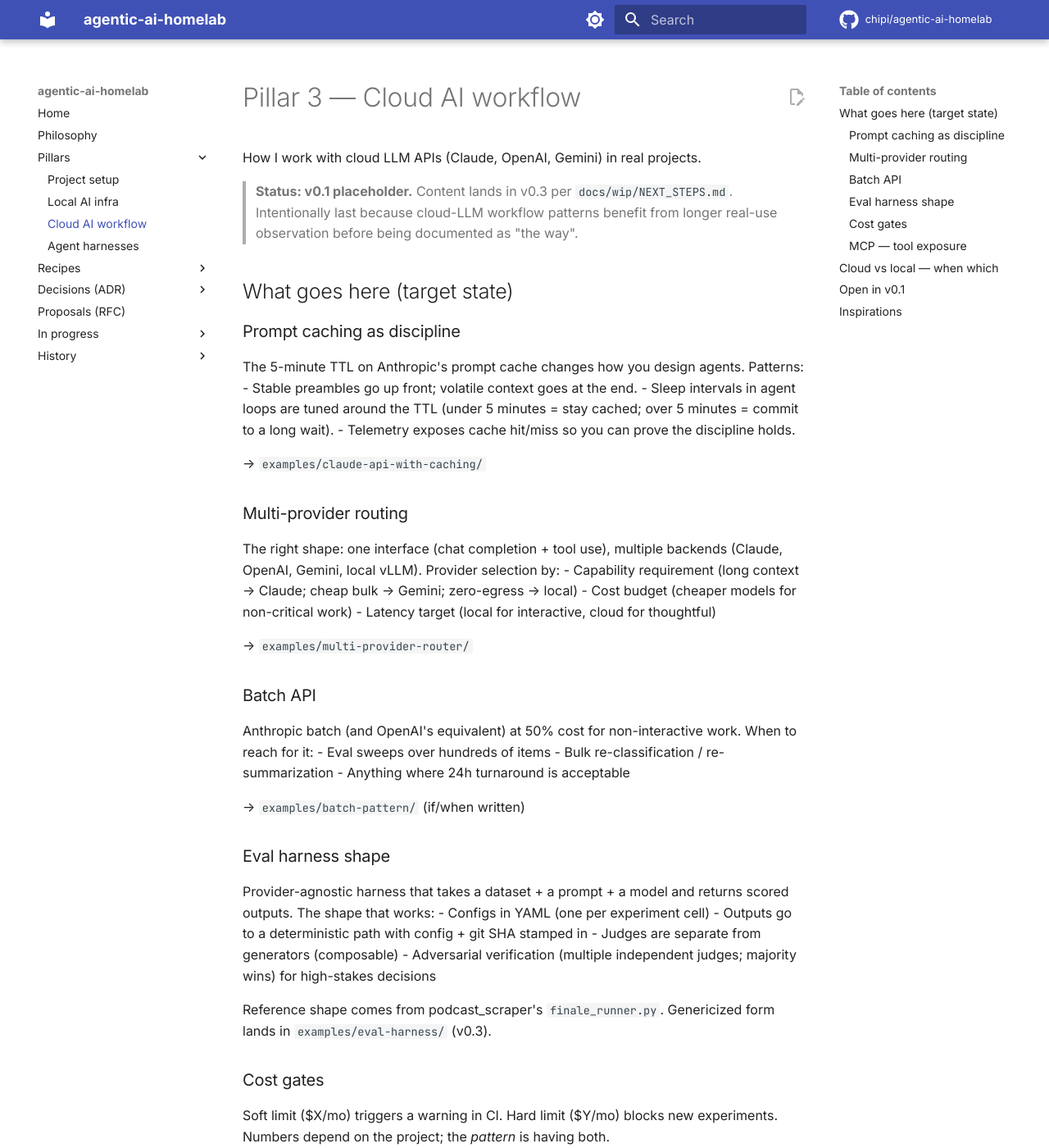
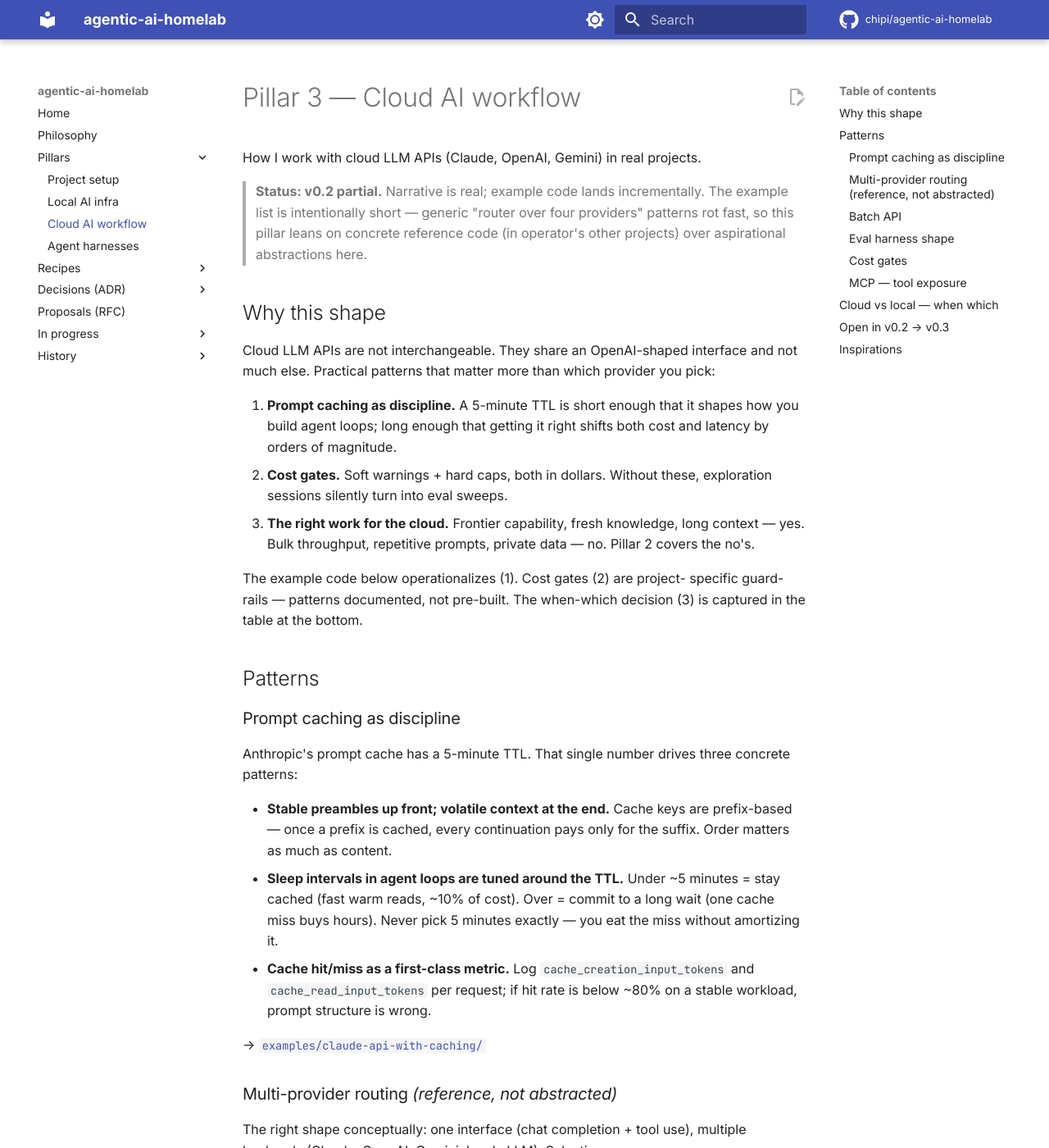
Before and after one commit to chipi/agentic-ai-homelab, an MkDocs documentation site: the page built from docs/cloud-ai-workflow.md, in a window 1280 px wide and 1400 px high. Shown: the whole window at 82% size. Built offline with MkDocs 1.6.1 and Material for MkDocs 9.7.7, drawn with Linux system fonts in a browser that asks for light colours; comment, search, counter and statistics services are not loaded; some of the changed text lies outside the part shown.

Commit message:
Pillar 3 v0.2: cloud-ai-workflow narrative + two example skeletons
Three of four Pillar 3 items. examples/eval-harness/ deferred to a
separate commit pending recon of podcast_scraper-FUTURE/finale_runner.py.

docs/cloud-ai-workflow.md (rewritten, +91/-39):
- Status v0.1 placeholder → v0.2 partial
- "Why this shape" lead-in (3 patterns that matter — caching as
  discipline, cost gates, right-work-for-cloud)
- Prompt-caching sharpened with concrete 5-min TTL rules (prefix-based
  caching, sleep-interval guidance, hit-rate target)
- Multi-provider routing kept as concept, NOT extracted into
  examples/multi-provider-router/ — honest deferral to
  podcast_scraper-infra's cloud_balanced / cloud_thin / cloud_with_dgx_*
  provider classes (the real reference, beaten on by real work)
- Cost gates expressed as concrete env-var middleware shape, composing
  with token-management recipe
- Cross-links: MCP registry pattern in agent-harnesses.md;
  token-management recipe

examples/claude-api-with-caching/ (new):
- README — what it demonstrates, how to run, expected cache telemetry
  output, common mistakes (volatile content before marker, sleeping
  exactly 5 min, tiny preambles below cache minimum, mid-conversation
  model changes)
- requirements.txt — pinned anthropic SDK
- run.py — 3 sequential calls, cache_control on system preamble,
  log_cache_usage helper, ANTHROPIC_MODEL env override for clean
  version migration

examples/mcp-tool-template/ (new):
- README — three tool shapes (pure / structured / filesystem),
  wiring snippets for both Claude Code (.mcp.json or ~/.claude.json)
  and opencode (~/.config/opencode/opencode.json), token-discipline
  rules for MCP authors (structured > prose, truncate proactively,
  no success messages)
- requirements.txt — pinned fastmcp
- server.py — greet (pure-function), word_stats (typed args +
  structured response), read_lines (filesystem with 20-line default
  truncation + clean error handling)

Co-Authored-By: Claude Opus 4.7 (1M context) <noreply@anthropic.com>

````diff
--- a/docs/cloud-ai-workflow.md
+++ b/docs/cloud-ai-workflow.md
@@ -2,71 +2,122 @@
 
 How I work with cloud LLM APIs (Claude, OpenAI, Gemini) in real projects.
 
-> **Status: v0.1 placeholder.** Content lands in v0.3 per
-> `docs/wip/NEXT_STEPS.md`. Intentionally last because cloud-LLM workflow
-> patterns benefit from longer real-use observation before being
-> documented as "the way".
+> **Status: v0.2 partial.** Narrative is real; example code lands
+> incrementally. The example list is intentionally short — generic
+> "router over four providers" patterns rot fast, so this pillar leans
+> on concrete reference code (in operator's other projects) over
+> aspirational abstractions here.
 
-## What goes here (target state)
+## Why this shape
+
+Cloud LLM APIs are not interchangeable. They share an OpenAI-shaped
+interface and not much else. Practical patterns that matter more than
+which provider you pick:
+
+1. **Prompt caching as discipline.** A 5-minute TTL is short enough that
+   it shapes how you build agent loops; long enough that getting it right
+   shifts both cost and latency by orders of magnitude.
+2. **Cost gates.** Soft warnings + hard caps, both in dollars. Without
+   these, exploration sessions silently turn into eval sweeps.
+3. **The right work for the cloud.** Frontier capability, fresh
+   knowledge, long context — yes. Bulk throughput, repetitive prompts,
+   private data — no. Pillar 2 covers the no's.
+
+The example code below operationalizes (1). Cost gates (2) are project-
+specific guard-rails — patterns documented, not pre-built. The
+when-which decision (3) is captured in the table at the bottom.
+
+## Patterns
 
 ### Prompt caching as discipline
 
-The 5-minute TTL on Anthropic's prompt cache changes how you design
-agents. Patterns:
-- Stable preambles go up front; volatile context goes at the end.
-- Sleep intervals in agent loops are tuned around the TTL (under 5
-  minutes = stay cached; over 5 minutes = commit to a long wait).
-- Telemetry exposes cache hit/miss so you can prove the discipline holds.
+Anthropic's prompt cache has a 5-minute TTL. That single number drives
+three concrete patterns:
 
-→ `examples/claude-api-with-caching/`
+- **Stable preambles up front; volatile context at the end.** Cache
+  keys are prefix-based — once a prefix is cached, every continuation
+  pays only for the suffix. Order matters as much as content.
+- **Sleep intervals in agent loops are tuned around the TTL.** Under
+  ~5 minutes = stay cached (fast warm reads, ~10% of cost). Over =
+  commit to a long wait (one cache miss buys hours). Never pick 5
+  minutes exactly — you eat the miss without amortizing it.
+- **Cache hit/miss as a first-class metric.** Log `cache_creation_input_tokens`
+  and `cache_read_input_tokens` per request; if hit rate is below ~80%
+  on a stable workload, prompt structure is wrong.
 
-### Multi-provider routing
+→ [`examples/claude-api-with-caching/`](https://github.com/chipi/agentic-ai-homelab/tree/main/examples/claude-api-with-caching)
 
-The right shape: one interface (chat completion + tool use), multiple
-backends (Claude, OpenAI, Gemini, local vLLM). Provider selection by:
-- Capability requirement (long context → Claude; cheap bulk → Gemini;
-  zero-egress → local)
-- Cost budget (cheaper models for non-critical work)
-- Latency target (local for interactive, cloud for thoughtful)
+### Multi-provider routing *(reference, not abstracted)*
 
-→ `examples/multi-provider-router/`
+The right shape conceptually: one interface (chat completion + tool use),
+multiple backends (Claude, OpenAI, Gemini, local vLLM). Selection axes:
+
+- **Capability requirement** — long context → Claude; cheap bulk → Gemini;
+  zero-egress → local vLLM
+- **Cost budget** — cheaper models for non-critical work
+- **Latency target** — local for interactive, cloud for thoughtful
+
+Not extracted into `examples/multi-provider-router/`. The honest reference
+is operator's `podcast_scraper-infra` provider classes (`cloud_balanced`,
+`cloud_thin`, `cloud_with_dgx_*`), where the abstraction has been beaten
+on by real work. Genericizing it cleanly is more work than its derived
+value here.
 
 ### Batch API
 
-Anthropic batch (and OpenAI's equivalent) at 50% cost for non-interactive
+Anthropic Batch (and OpenAI's equivalent) at 50% cost for non-interactive
 work. When to reach for it:
+
 - Eval sweeps over hundreds of items
 - Bulk re-classification / re-summarization
 - Anything where 24h turnaround is acceptable
 
-→ `examples/batch-pattern/` (if/when written)
+The shape: stage requests into batch jobs, poll for completion, persist
+outputs alongside their inputs. Pattern lives inline in the eval-harness
+example (below) rather than as its own example dir.
 
 ### Eval harness shape
 
 Provider-agnostic harness that takes a dataset + a prompt + a model and
 returns scored outputs. The shape that works:
-- Configs in YAML (one per experiment cell)
-- Outputs go to a deterministic path with config + git SHA stamped in
-- Judges are separate from generators (composable)
-- Adversarial verification (multiple independent judges; majority wins)
-  for high-stakes decisions
 
-Reference shape comes from podcast_scraper's `finale_runner.py`. Genericized
-form lands in `examples/eval-harness/` (v0.3).
+- **Configs in YAML** — one per experiment cell (prompt × model × hyperparams)
+- **Outputs to a deterministic path** with config + git SHA stamped in
+- **Judges separate from generators** — composable, swappable
+- **Adversarial verification** — multiple independent judges; majority
+  wins for high-stakes decisions
+
+Reference shape comes from podcast_scraper's `finale_runner.py`.
+Genericized form lands in
+[`examples/eval-harness/`](https://github.com/chipi/agentic-ai-homelab/tree/main/examples/eval-harness)
+once the operator points at the canonical source.
 
 ### Cost gates
 
 Soft limit ($X/mo) triggers a warning in CI. Hard limit ($Y/mo) blocks
 new experiments. Numbers depend on the project; the *pattern* is having
-both.
+both, expressed as a single env-driven config:
+
+```
+ANTHROPIC_COST_SOFT_USD=50
+ANTHROPIC_COST_HARD_USD=200
+```
+
+Then a small middleware around your provider client checks
+`anthropic_billing_usage_query()` (or equivalent) once per minute and
+raises a `CostGateExceeded` exception when crossed. Soft = log + Slack;
+hard = exception that aborts the run. Composes with token-side discipline
+from [`recipes/token-management-lean-ctx-rtk.md`](recipes/token-management-lean-ctx-rtk.md)
+— two layers, different lever.
 
 ### MCP — tool exposure
 
 When the agent needs to *do* things (read files, search code, run shell)
-rather than just reason about them. FastMCP + my project tools wired
-into opencode / Claude Code.
+rather than just reason about them. FastMCP + project tools wired into
+opencode / Claude Code via the MCP server registry pattern in
+[`agent-harnesses.md`](agent-harnesses.md#mcp-server-registry-pattern).
 
-→ `examples/mcp-tool-template/`
+→ [`examples/mcp-tool-template/`](https://github.com/chipi/agentic-ai-homelab/tree/main/examples/mcp-tool-template)
 
 ## Cloud vs local — when which
 
@@ -80,16 +131,17 @@ into opencode / Claude Code.
 | Cheap eval sweeps | Anthropic / OpenAI batch | 50% discount, 24h turnaround |
 | Tool calls + structured output | Claude or vLLM with tool parser | Most reliable across models |
 
-## Open in v0.1
+## Open in v0.2 → v0.3
 
-- [ ] Every example dir referenced above (see `docs/wip/NEXT_STEPS.md`).
-- [ ] Concrete cost-gate sample config.
-- [ ] One canonical "Claude with prompt caching" Python skeleton.
-- [ ] Concrete multi-provider router code (not just the abstract shape).
+- [ ] `examples/claude-api-with-caching/` — Python skeleton with cache
+      hit/miss telemetry + model-version migration pattern.
+- [ ] `examples/mcp-tool-template/` — minimal FastMCP server.
+- [ ] `examples/eval-harness/` — provider-agnostic harness, pending
+      operator's pointer to the canonical `finale_runner.py`.
 
 ## Inspirations
 
-- Anthropic prompt caching docs — `https://docs.anthropic.com/`
+- Anthropic prompt caching docs — <https://docs.anthropic.com/>
 - podcast_scraper `finale_runner.py` — eval harness shape.
 - podcast_scraper `cloud_balanced` / `cloud_thin` / `cloud_with_dgx_*`
   profiles — multi-provider routing in practice.
````
Also changed, not shown: examples/claude-api-with-caching/README.md (added, +81 -0 lines), examples/mcp-tool-template/README.md (added, +109 -0 lines), 4 other files.
